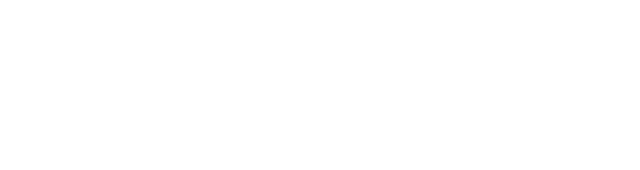
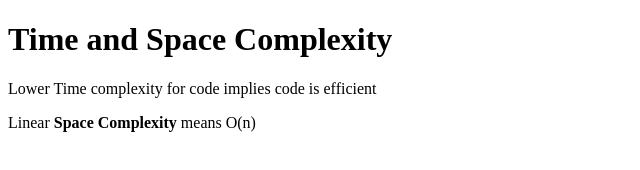
Before and after one commit to acciojob/time-and-space-complexity-viswanadh800, a website: page main.html in a window 1280 px wide. Shown: the whole page, without its empty margins (0-640 px from the left). Drawn offline with Linux system fonts and the light colour scheme.

Commit message:
created a submission

```diff
--- a/main.html
+++ b/main.html
@@ -10,7 +10,9 @@
 	<!-- the entire body must be written by student -->
     <script type="text/javascript" src="./script.js">
 </script>
-
+	<h1>Time and Space Complexity</h1>
+	<p>Lower Time complexity for code implies code is efficient</p>
+	<p>Linear <b>Space Complexity</b> means O(n)</p>
 </body>
 
 </html>
```
